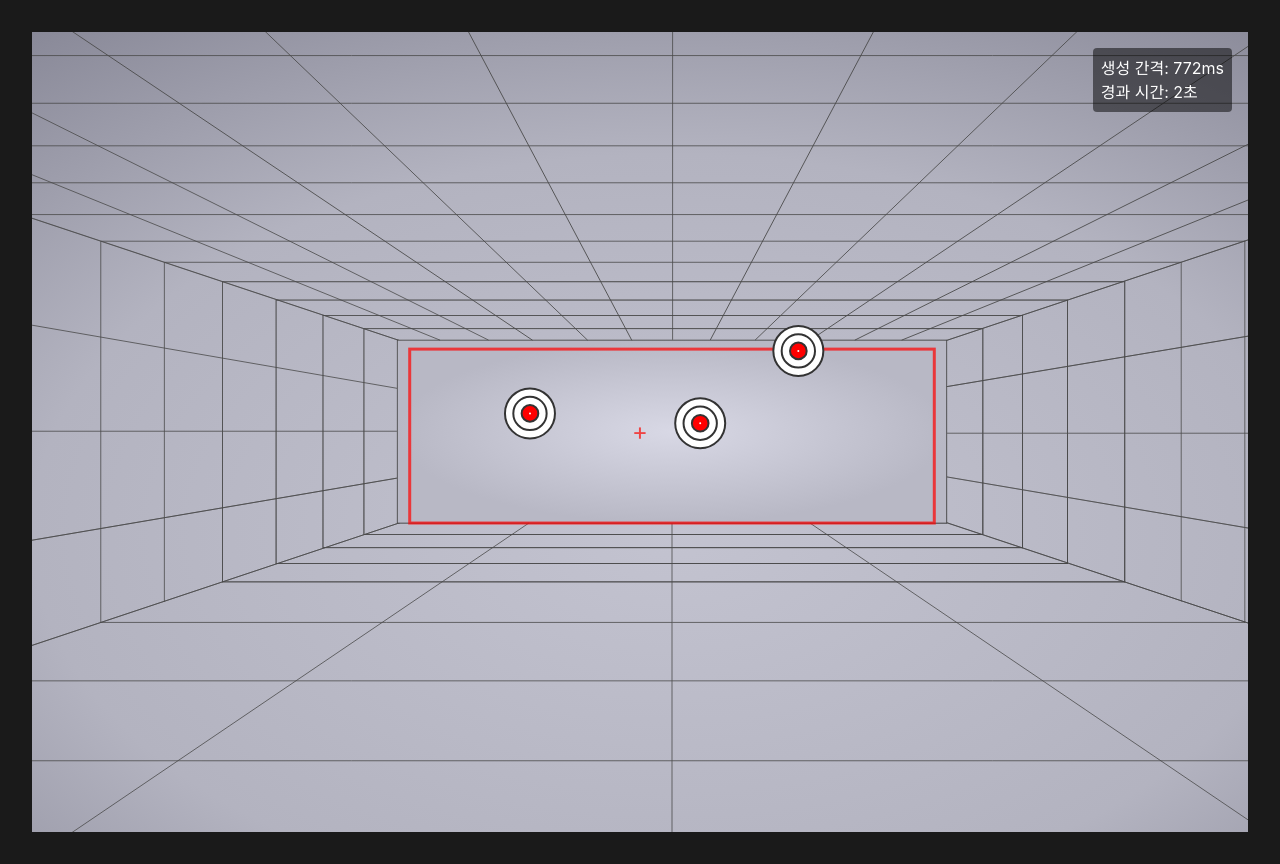
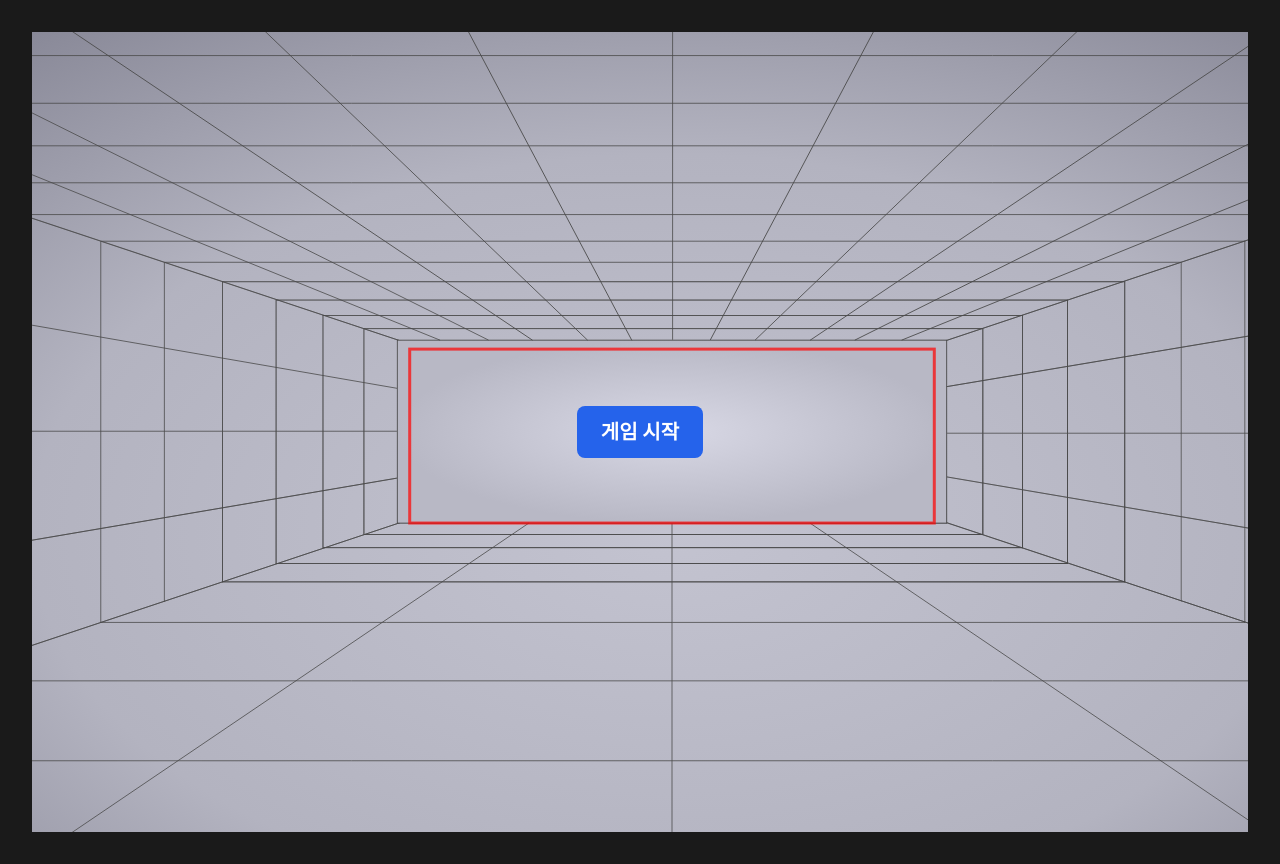
Before and after one commit to Donghunn-Lee/aimtest, a React (Create React App) app: page / in a window 1280 px wide. Both pictures are taken after a click on the button "전체화면 모드". Built offline with nearby package versions, Linux system fonts and the light colour scheme.

Commit message:
feat: 게임 시작 버튼 추가

```diff
--- a/src/components/Game/GameWorld.tsx
+++ b/src/components/Game/GameWorld.tsx
@@ -20,15 +20,28 @@ export const GameWorld = ({ gameMode, onGameModeChange }: GameWorldProps) => {
   const [targets, setTargets] = useState<Target[]>([]);
   const targetManagerRef = useRef<TargetManager | null>(null);
   const [imageLoaded, setImageLoaded] = useState(false);
-  const gameStartTimeRef = useRef(Date.now()); // 게임 시작 시간
-  const initialSpawnIntervalRef = useRef(1000); // 초기 생성 간격 저장
+  const gameStartTimeRef = useRef(Date.now());
+  const initialSpawnIntervalRef = useRef(1000);
   const [targetConfig, setTargetConfig] = useState<TargetConfig>({
     size: 50,
     margin: 0,
     maxTargets: 200,
-    spawnInterval: 800
+    spawnInterval: 1000
   });
   const [elapsedTime, setElapsedTime] = useState(0);
+  const [isGameStarted, setIsGameStarted] = useState(false);
+
+  // 게임 시작 핸들러
+  const handleGameStart = () => {
+    setIsGameStarted(true);
+    gameStartTimeRef.current = Date.now();
+    setElapsedTime(0);
+
+    // 게임 시작 시 포인터 락 활성화
+    if (canvasRef.current) {
+      canvasRef.current.requestPointerLock();
+    }
+  };
 
   // 이미지 크기 계산 함수
   const calculateImageSize = useCallback((canvas: HTMLCanvasElement, image: HTMLImageElement) => {
@@ -151,13 +164,13 @@ export const GameWorld = ({ gameMode, onGameModeChange }: GameWorldProps) => {
     loadImage();
   }, [loadImage]);
 
-  // 타겟 생성 시마다 2%씩 간격 축소
+  // 타겟 생성 시마다 1.2%씩 간격 축소
   useEffect(() => {
     const intervalId = setInterval(() => {
       const elapsedSeconds = (Date.now() - gameStartTimeRef.current) / 1000;
       const newInterval = Math.max(
         300, // 최소 간격 300ms
-        800 * Math.pow(0.985, elapsedSeconds) // 매초 2%씩 감소
+        800 * Math.pow(0.988, elapsedSeconds) // 매초 1.2%씩 감소
       );
 
       setTargetConfig(prev => ({
@@ -188,34 +201,32 @@ export const GameWorld = ({ gameMode, onGameModeChange }: GameWorldProps) => {
 
   // 타겟 생성 간격 업데이트
   useEffect(() => {
-    if (!targetManagerRef.current) return;
+    if (!targetManagerRef.current || !isGameStarted) return;
 
     const spawnInterval = setInterval(() => {
       if (targetManagerRef.current) {
         const newTarget = targetManagerRef.current.createTarget();
         if (newTarget) {
-          // TargetManager의 내부 상태를 기준으로 React 상태 업데이트
           const updatedTargets = targetManagerRef.current.getTargets();
           setTargets(updatedTargets);
         }
-        console.log('spawnInterval', targetConfig.spawnInterval);
       }
     }, targetConfig.spawnInterval);
 
     return () => clearInterval(spawnInterval);
-  }, [targetConfig.spawnInterval]);
+  }, [targetConfig.spawnInterval, isGameStarted]);
 
   // 타겟 상태 동기화 (16ms마다)
   useEffect(() => {
-    if (!targetManagerRef.current) return;
+    if (!targetManagerRef.current || !isGameStarted) return;
 
     const syncInterval = setInterval(() => {
       const updatedTargets = targetManagerRef.current?.getTargets() || [];
       setTargets(updatedTargets);
-    }, 16); // 약 60fps
+    }, 16);
 
     return () => clearInterval(syncInterval);
-  }, []);
+  }, [isGameStarted]);
 
   // 경과 시간 업데이트
   useEffect(() => {
@@ -295,7 +306,7 @@ export const GameWorld = ({ gameMode, onGameModeChange }: GameWorldProps) => {
   // 마우스 이벤트 처리
   useEffect(() => {
     const canvas = canvasRef.current;
-    if (!canvas) return;
+    if (!canvas || !isGameStarted) return;
 
     const handlePointerLockChange = () => {
       isPointerLocked.current = document.pointerLockElement === canvas;
@@ -314,13 +325,11 @@ export const GameWorld = ({ gameMode, onGameModeChange }: GameWorldProps) => {
       if (!isPointerLocked.current) {
         canvas.requestPointerLock();
       } else if (targetManagerRef.current) {
-        // 항상 화면 중앙(크로스헤어 위치)에서 클릭 처리
-        const screenX = -position.current.x;  // 화면 중앙 x 좌표
-        const screenY = -position.current.y;  // 화면 중앙 y 좌표
+        const screenX = -position.current.x;
+        const screenY = -position.current.y;
 
         const hitTarget = targetManagerRef.current.checkHit(screenX, screenY);
         if (hitTarget) {
-          // TargetManager의 내부 상태가 변경되었으므로 타겟 목록을 다시 가져옴
           const updatedTargets = targetManagerRef.current.getTargets();
           setTargets(updatedTargets);
         }
@@ -336,7 +345,7 @@ export const GameWorld = ({ gameMode, onGameModeChange }: GameWorldProps) => {
       canvas.removeEventListener('mousemove', handleMouseMove);
       canvas.removeEventListener('mousedown', handleMouseDown);
     };
-  }, []);
+  }, [isGameStarted]);
 
   return (
     <div
@@ -355,11 +364,22 @@ export const GameWorld = ({ gameMode, onGameModeChange }: GameWorldProps) => {
         />
       )}
       <Crosshair />
-      <div className="absolute top-4 right-4 text-white bg-black bg-opacity-50 p-2 rounded">
-        생성 간격: {targetConfig.spawnInterval.toFixed(0)}ms
-        <br />
-        경과 시간: {elapsedTime}초
-      </div>
+      {isGameStarted ? (
+        <div className="absolute top-4 right-4 text-white bg-black bg-opacity-50 p-2 rounded">
+          생성 간격: {targetConfig.spawnInterval.toFixed(0)}ms
+          <br />
+          경과 시간: {elapsedTime}초
+        </div>
+      ) : (
+        <div className="absolute inset-0 flex items-center justify-center">
+          <button
+            onClick={handleGameStart}
+            className="px-6 py-3 text-xl font-bold text-white bg-blue-600 rounded-lg hover:bg-blue-700 transition-colors"
+          >
+            게임 시작
+          </button>
+        </div>
+      )}
     </div>
   );
 };
```
